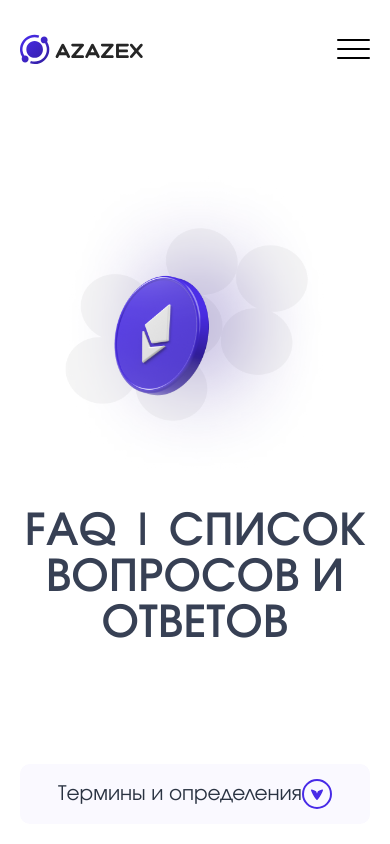
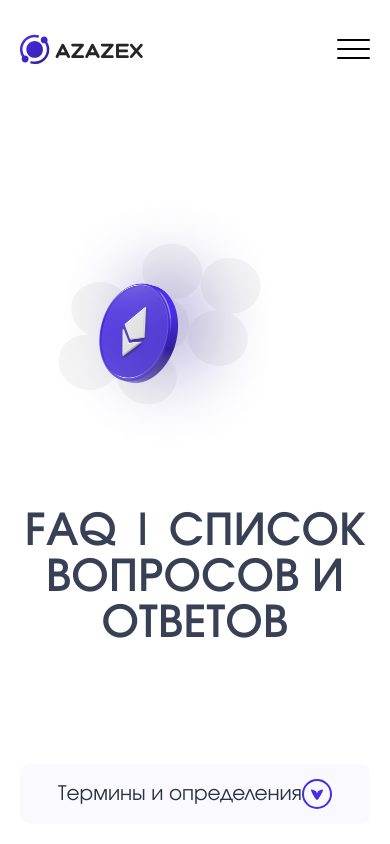
Before and after one commit to AlexandrNikolaenko/exchange-front, a Next.js app: page /faq in a window 390 px wide. Shown: the top 844 px of the page. Built offline with nearby package versions, Linux system fonts and the light colour scheme.

Commit message:
fix: adaptive image on main page

```diff
--- a/src/styles/banner.css
+++ b/src/styles/banner.css
@@ -100,8 +100,8 @@
   }
 
   .banner__image {
-    background-position: 65%;
-    background-size: 60%;
+    background-position: 50%;
+    background-size: 50%;
   }
 
   .banner__title div {
```
